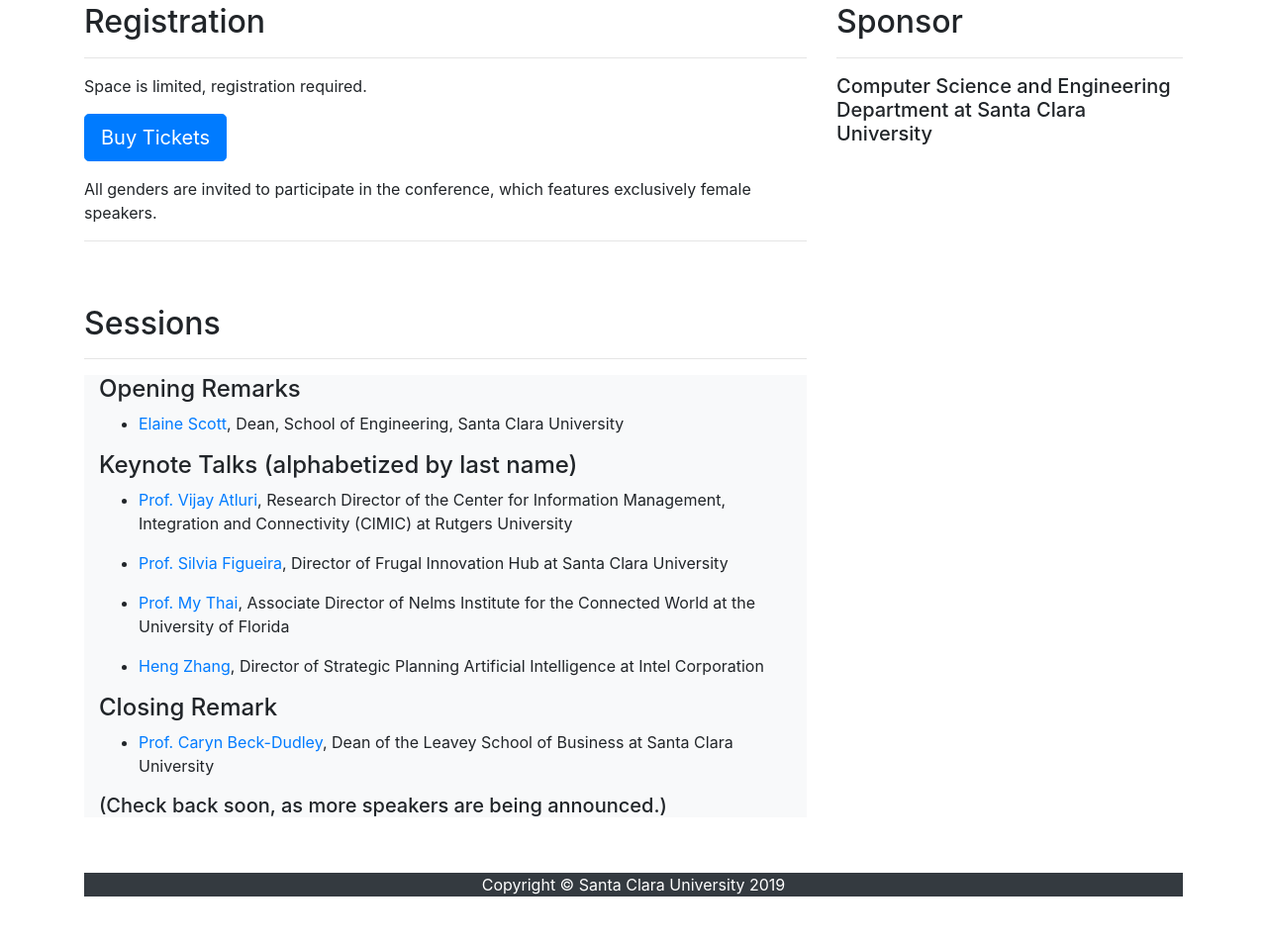
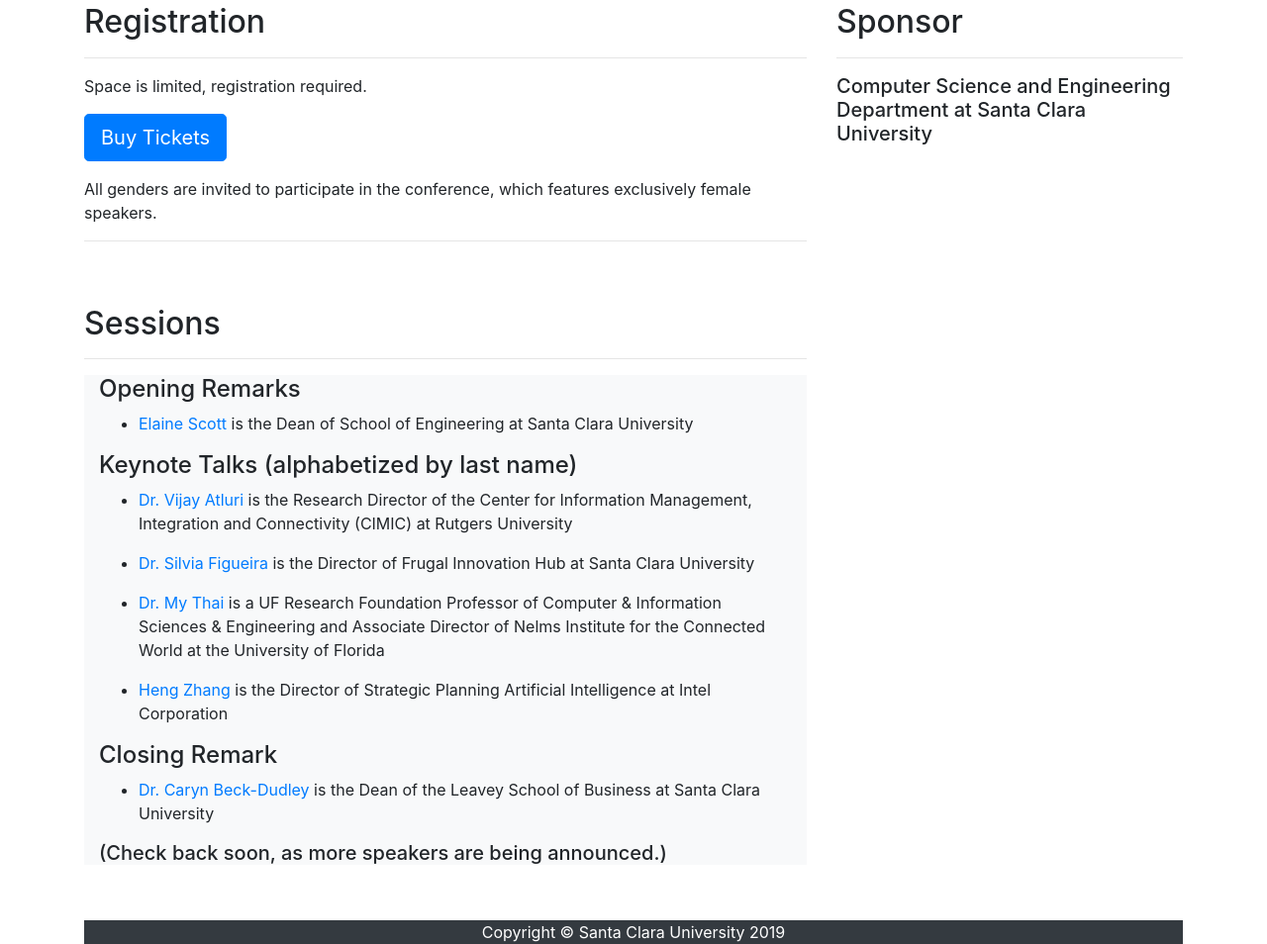
Before and after one commit to joshua-ne/WiDS, a website with bundled scripts: page index.html in a window 1280 px wide. Shown: the part 988-1942 px from the top of the page at 99% size. Before the commit the page ends 1894 px from the top, so only its background shows below. Built offline with nearby package versions, Linux system fonts and the light colour scheme; a script that the page names is missing; files whose address does not match are found by name.

Commit message:
change title style

```diff
--- a/index.html
+++ b/index.html
@@ -173,7 +173,7 @@
           <h4>Opening Remarks</h4>
 
           <ul><li>
-          <p><a href="https://www.scu.edu/engineering/stories/meet-our-new-dean-dr-elaine-scott.html" target="_blank">Elaine Scott</a>, Dean, School of Engineering, Santa Clara University</p>
+          <p><a href="https://www.scu.edu/engineering/stories/meet-our-new-dean-dr-elaine-scott.html" target="_blank">Elaine Scott</a> is the Dean of School of Engineering at Santa Clara University</p>
           </li></ul>
           <!--<h4>Keynote Talks</h4>-->
 
@@ -183,19 +183,19 @@
 
           <ul>
             <li>
-              <p><a href="https://www.business.rutgers.edu/faculty/vijay-atluri/" target="_blank">Prof. Vijay Atluri</a>, Research Director of the Center for Information Management, Integration and Connectivity (CIMIC) at Rutgers University</p>
+              <p><a href="https://www.business.rutgers.edu/faculty/vijay-atluri/" target="_blank">Dr. Vijay Atluri</a> is the Research Director of the Center for Information Management, Integration and Connectivity (CIMIC) at Rutgers University</p>
             </li>
 
             <li>
-              <p><a href="http://www.cse.scu.edu/~sfigueira/" target="_blank">Prof. Silvia Figueira</a>, Director of Frugal Innovation Hub at Santa Clara University</p>
+              <p><a href="http://www.cse.scu.edu/~sfigueira/" target="_blank">Dr. Silvia Figueira</a> is the Director of Frugal Innovation Hub at Santa Clara University</p>
             </li>
 
             <li>
-            <p><a href="https://www.cise.ufl.edu/~mythai/" target="_blank">Prof. My Thai</a>, Associate Director of Nelms Institute for the Connected World at the University of Florida</p>
+            <p><a href="https://www.cise.ufl.edu/~mythai/" target="_blank">Dr. My Thai</a> is a UF Research Foundation Professor of Computer & Information Sciences & Engineering and Associate Director of Nelms Institute for the Connected World at the University of Florida</p>
             </li>
 
             <li>
-              <p><a href="https://www.linkedin.com/in/hengzhang/" target="_blank">Heng Zhang</a>, Director of Strategic Planning Artificial Intelligence at Intel Corporation</p>
+              <p><a href="https://www.linkedin.com/in/hengzhang/" target="_blank">Heng Zhang</a> is the Director of Strategic Planning Artificial Intelligence at Intel Corporation</p>
             </li>
 
           </ul>
@@ -204,7 +204,7 @@
 
           <ul>
             <li>
-              <p><a href="https://www.scu.edu/business/management/faculty/beck-dudley/" target="_blank">Prof. Caryn Beck-Dudley</a>, Dean of the Leavey School of Business at Santa Clara University</p>
+              <p><a href="https://www.scu.edu/business/management/faculty/beck-dudley/" target="_blank">Dr. Caryn Beck-Dudley</a> is the Dean of the Leavey School of Business at Santa Clara University</p>
             </li>
           </ul>
 
```
